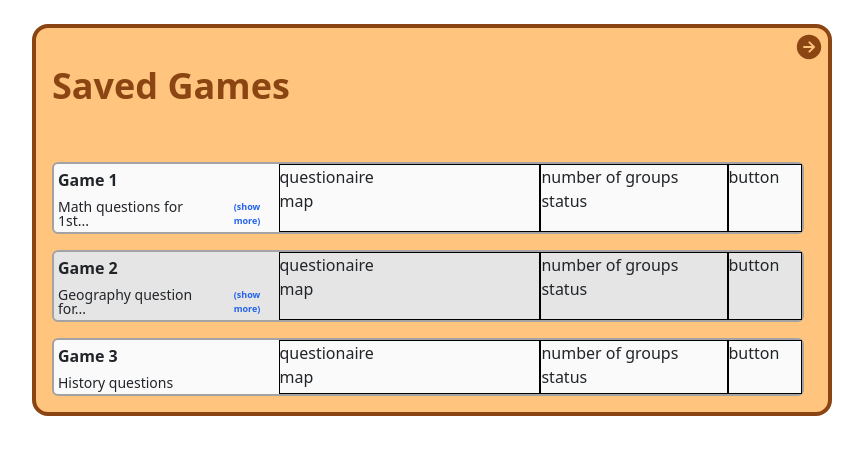
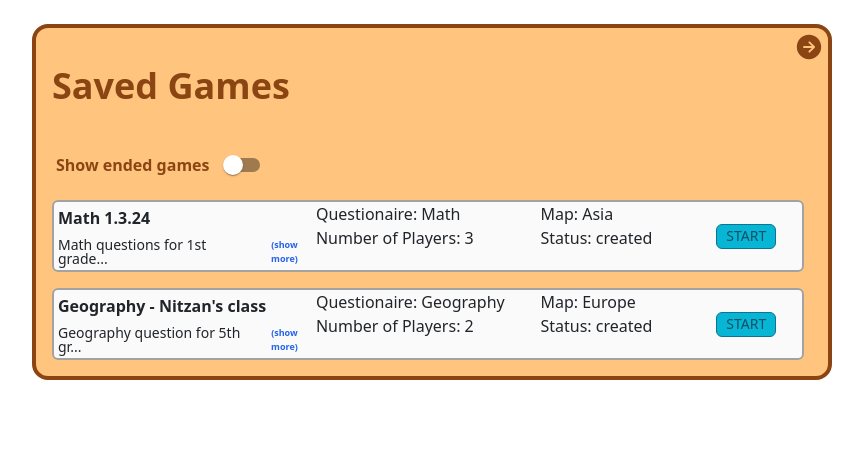
Before and after one commit to lior-w/Web-Interface, a React (Vite) app: page / in a window 1280 px wide. Both pictures are taken after a click on the button "Saved Games". Shown: the top 454 px of the page, without its empty margins (208-1071 px from the left). Built offline with nearby package versions, Linux system fonts and the light colour scheme.

Commit message:
almost finish page, has issue with long description in ended games

```diff
--- a/src/pages/SavedGames.tsx
+++ b/src/pages/SavedGames.tsx
@@ -2,6 +2,7 @@ import React, { ReactNode, useState } from "react";
 import Container from "../components/container";
 import { IoArrowForwardCircle } from "react-icons/io5";
 import { ThemeContext } from "@emotion/react";
+import Switch from "@mui/material/Switch";
 
 // Define a type for a game
 interface Game {
@@ -11,7 +12,7 @@ interface Game {
   questionaire: string;
   map: string;
   numGroups: number;
-  status: "created" | "started" | "ended"; // Example status values, adjust as needed
+  status: "created" | "ended";
 }
 
 export interface IProps {
@@ -20,10 +21,11 @@ export interface IProps {
 
 function SavedGames({ toMain }: IProps) {
   // Mock data for saved games
+  const [showEndedGames, setShowEndedGames] = useState<boolean>(false);
   const [games, setGames] = useState<Game[]>([
     {
       id: 1,
-      title: "Game 1",
+      title: "Math 1.3.24",
       description:
         "Math questions for 1st grade students, including addition and subtraction up to 10",
       questionaire: "Math",
@@ -33,28 +35,45 @@ function SavedGames({ toMain }: IProps) {
     },
     {
       id: 2,
-      title: "Game 2",
+      title: "Economy",
+      description: "11th grade economy",
+      questionaire: "11th grade economy",
+      map: "Africa",
+      numGroups: 2,
+      status: "ended",
+    },
+    {
+      id: 3,
+      title: "Geography - Nitzan's class",
       description: "Geography question for 5th grade students",
       questionaire: "Geography",
       map: "Europe",
       numGroups: 2,
-      status: "started",
+      status: "created",
     },
+
     {
-      id: 3,
-      title: "Game 3",
+      id: 4,
+      title: "History class 31.12.23",
       description: "History questions",
       questionaire: "History",
       map: "America",
       numGroups: 5,
       status: "ended",
     },
+    {
+      id: 5,
+      title: "Random Qustions",
+      description: "Random questions",
+      questionaire: "random 3",
+      map: "Middle east",
+      numGroups: 3,
+      status: "ended",
+    },
   ]);
 
   const handleStartGame = (game: Game) => {
-    game.status === "created"
-      ? alert(`Game ${game.id} started!`)
-      : alert(`Game ${game.id} resumed!`);
+    game.status === "created" && alert(`Game ${game.id} started!`);
   };
 
   const handleBack = () => {
@@ -107,7 +126,6 @@ function SavedGames({ toMain }: IProps) {
   };
 
   const showGame = (game: Game, index: number) => {
-    //let bgColor = index % 2 === 0 ? "#f0f9ff" : "#c0e0ff";
     let bgColor = index % 2 === 0 ? "#fafafa" : "#e5e5e5";
     return (
       <div
@@ -115,11 +133,11 @@ function SavedGames({ toMain }: IProps) {
         className="border-2 border-neutral-400 rounded-md w-[95%] m-3"
       >
         <div className="flex">
-          <div className="w-[30%]">
+          <div className="w-[35%]">
             <div className="p-1 text-md font-bold">{`${game.title}`}</div>{" "}
             <div>
-              {game.description.length > 23 ? (
-                shortAndLong(game.description, 23)
+              {game.description.length > 29 ? (
+                shortAndLong(game.description, 29)
               ) : (
                 <div
                   style={{ fontSize: "14px", lineHeight: "14px" }}
@@ -130,16 +148,27 @@ function SavedGames({ toMain }: IProps) {
               )}
             </div>
           </div>
-          <div className="w-[35%] border-1 border-black">
-            <div>questionaire</div>
-            <div>map</div>
+          <div className=""></div>
+          <div className="w-[30%]">
+            <div>{`Questionaire: ${game.questionaire}`}</div>
+            <div>{`Number of Players: ${game.numGroups}`}</div>
           </div>
-          <div className="w-[25%] border-1 border-black">
-            <div>number of groups</div>
-            <div>status</div>
+          <div className="w-[20%]">
+            <div>{`Map: ${game.map}`}</div>
+            <div>{`Status: ${game.status}`}</div>
           </div>
-          <div className="w-[10%] border-1 border-black">
-            <div>button</div>
+          <div className="w-[15%] flex items-center justify-center">
+            <div className="">
+              {game.status !== "ended" && (
+                <button
+                  className="w-[60px] h-[25px] bg-cyan-500 text-cyan-900 text-sm border-1 border-cyan-700 rounded-md"
+                  type="button"
+                  onClick={(e) => handleStartGame(game)}
+                >
+                  START
+                </button>
+              )}
+            </div>
           </div>
         </div>
       </div>
@@ -163,71 +192,26 @@ function SavedGames({ toMain }: IProps) {
           <div className="mb-3"></div>
         </div>
       </div>
-      <div>{games.map((game, index) => showGame(game, index))}</div>
+      <div className="pl-5 flex items-center">
+        <div className="pr-1 text-brown font-semibold">Show ended games</div>
+        <Switch
+          {...{
+            color: "info",
+            size: "medium",
+            value: { showEndedGames },
+            defaultChecked: false,
+            onChange: (e) => setShowEndedGames(!showEndedGames),
+          }}
+        />
+      </div>
+      <div>
+        {games.map(
+          (game, index) =>
+            (game.status !== "ended" || showEndedGames) && showGame(game, index)
+        )}
+      </div>
     </Container>
   );
-  /*
-  return (
-    <div className="p-4 bg-amber-200 items-center flex flex-col m-auto mt-4 border-solid border-4 border-amber-400 space-y-8 rounded-2xl max-w-[80%]">
-      <button
-        className="mt-6 p-2.5 w-40 text-xl bg-amber-400 hover:bg-amber-500 rounded-lg cursor-pointer"
-        type="button"
-        onClick={handleBack}
-      >
-        Back
-      </button>
-      <div className="text-6xl text-center font-bold">Saved Games</div>
-      <table className="table-fixed text-left w-10/12 bg-gray-100 border-collapse rounded-2xl">
-        <thead className="text-2xl">
-          <th className="p-3 border">Title</th>
-          <th className="p-3 border">Description</th>
-          <th className="p-3 border">Questionaire</th>
-          <th className="p-3 border">Map</th>
-          <th className="p-3 border">Number of Groups</th>
-          <th className="p-3 border">Status</th>
-          <th className="p-3 border">Action</th>
-        </thead>
-        <tbody>
-          {games.map((game, index) => (
-            <tr
-              key={game.id}
-              className={
-                index % 2 === 0
-                  ? "text-xl border bg-gray-200"
-                  : "text-xl border bg-gray-100"
-              }
-            >
-              <td className="p-3 border">{game.title}</td>
-              <td className="p-3 border">{game.description}</td>
-              <td className="p-3 border">{game.questionaire}</td>
-              <td className="p-3 border">{game.map}</td>
-              <td className="p-3 border">{game.numGroups}</td>
-              <td className="p-3 border">{game.status}</td>
-              <td className="p-3 border">
-                {(game.status === "created" && (
-                  <button
-                    className="p-2.5 bg-amber-300 hover:bg-amber-500 rounded-lg cursor-pointer"
-                    onClick={() => handleStartGame(game)}
-                  >
-                    Start
-                  </button>
-                )) ||
-                  (game.status === "started" && (
-                    <button
-                      className="p-2.5 bg-amber-300 hover:bg-amber-500 rounded-lg cursor-pointer"
-                      onClick={() => handleStartGame(game)}
-                    >
-                      Resume
-                    </button>
-                  ))}
-              </td>
-            </tr>
-          ))}
-        </tbody>
-      </table>
-    </div>
-  );
-  */
 }
 
 export default SavedGames;
```
